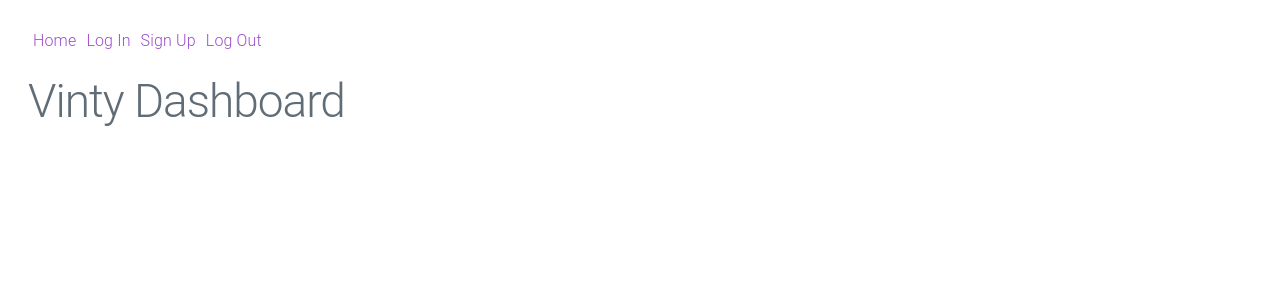
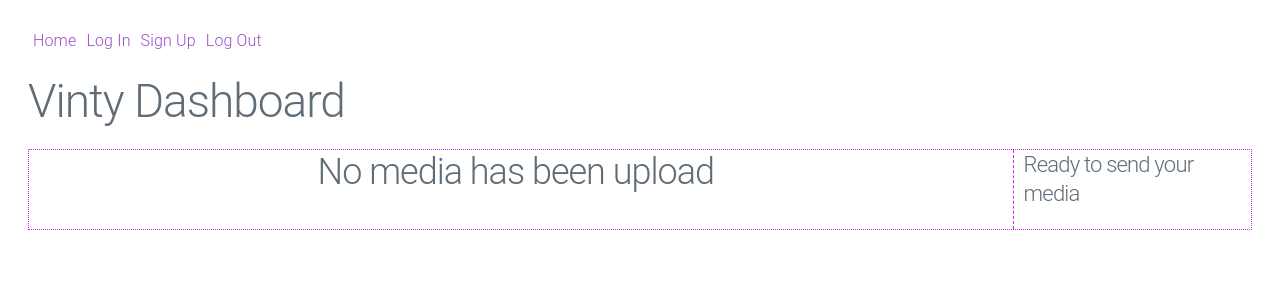
Before and after one commit to canderson22/vinty, a React (Create React App) app in the folder client/: page /dashboard in a window 1280 px wide. Shown: the top 300 px of the page. Built offline with nearby package versions, Linux system fonts and the light colour scheme; no server answers.

Commit message:
dashboard initial setup

```diff
--- a/client/src/clientAuth.js
+++ b/client/src/clientAuth.js
@@ -56,10 +56,23 @@ function logOut() {
     return true
 }
 
+// get all media content
+
+function getMedia() {
+    return clientAuth({
+        method: 'get',
+        url: '/api/media'
+    })
+    .then(res => res.data)
+    .then(media => {
+        return media
+    })
+}
+
 export default {
     getCurrentUser,
     logIn,
     logOut,
     signUp,
-
+    getMedia
 }
--- a/client/src/styles.css
+++ b/client/src/styles.css
@@ -10,3 +10,19 @@ a, button {
 .NavBar {
 	margin-bottom: 20px
 }
+
+.dash {
+	border-color: rgb(201, 41, 233);
+	border-width: 1px;
+	border-style: dotted;
+}
+
+.h2 {
+	text-align: center;
+}
+
+aside {
+	border-left-color: rgb(201, 41, 233);
+	border-left-style: dashed;
+	border-left-width: 1px;
+}
--- a/client/src/views/Dashboard.jsx
+++ b/client/src/views/Dashboard.jsx
@@ -1,14 +1,39 @@
 import React from 'react'
+import clientAuth from '../clientAuth'
 
 class Dashboard extends React.Component {
     state = {
         media: []
     }
 
+    componentDidMount() {
+        this.setState({ media: clientAuth.getMedia() })
+    }
+
     render() {
         return (
             <div className='Dashboard'>
                 <h1>Vinty Dashboard</h1>
+                <div className="container-fluid dash">
+                    <div className="row">
+                        <div className="column column-80">
+                            <div className="container">
+                                {
+                                    this.state.media.length > 0
+                                    ? (
+                                        <h1>media</h1>
+                                    )
+                                    : (
+                                        <h2 className="h2">No media has been upload</h2>
+                                    )
+                                }
+                            </div>
+                        </div>
+                        <aside className='column'>
+                            <h4>Ready to send your media</h4>
+                        </aside>
+                    </div>
+                </div>
             </div>
         )
     }
```
